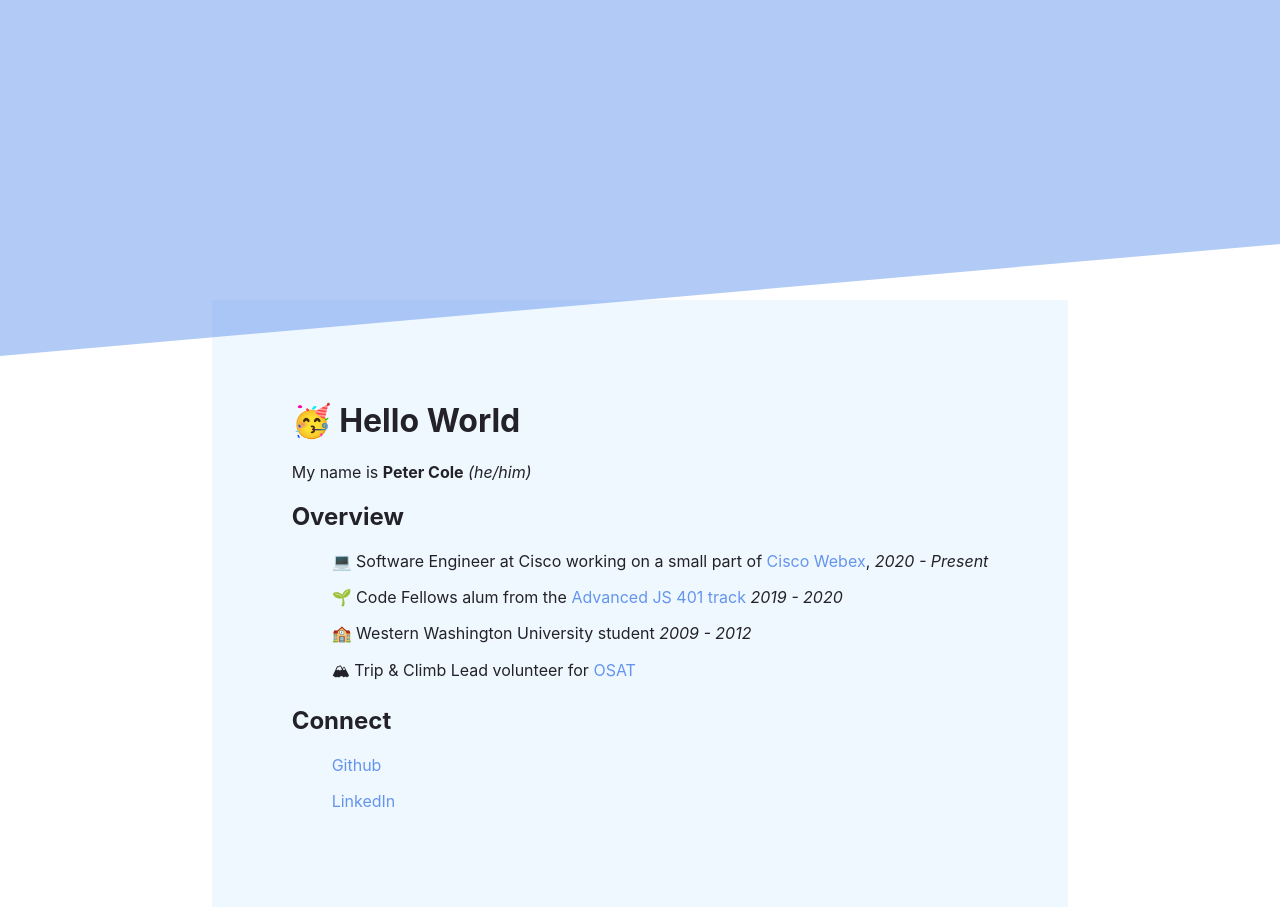
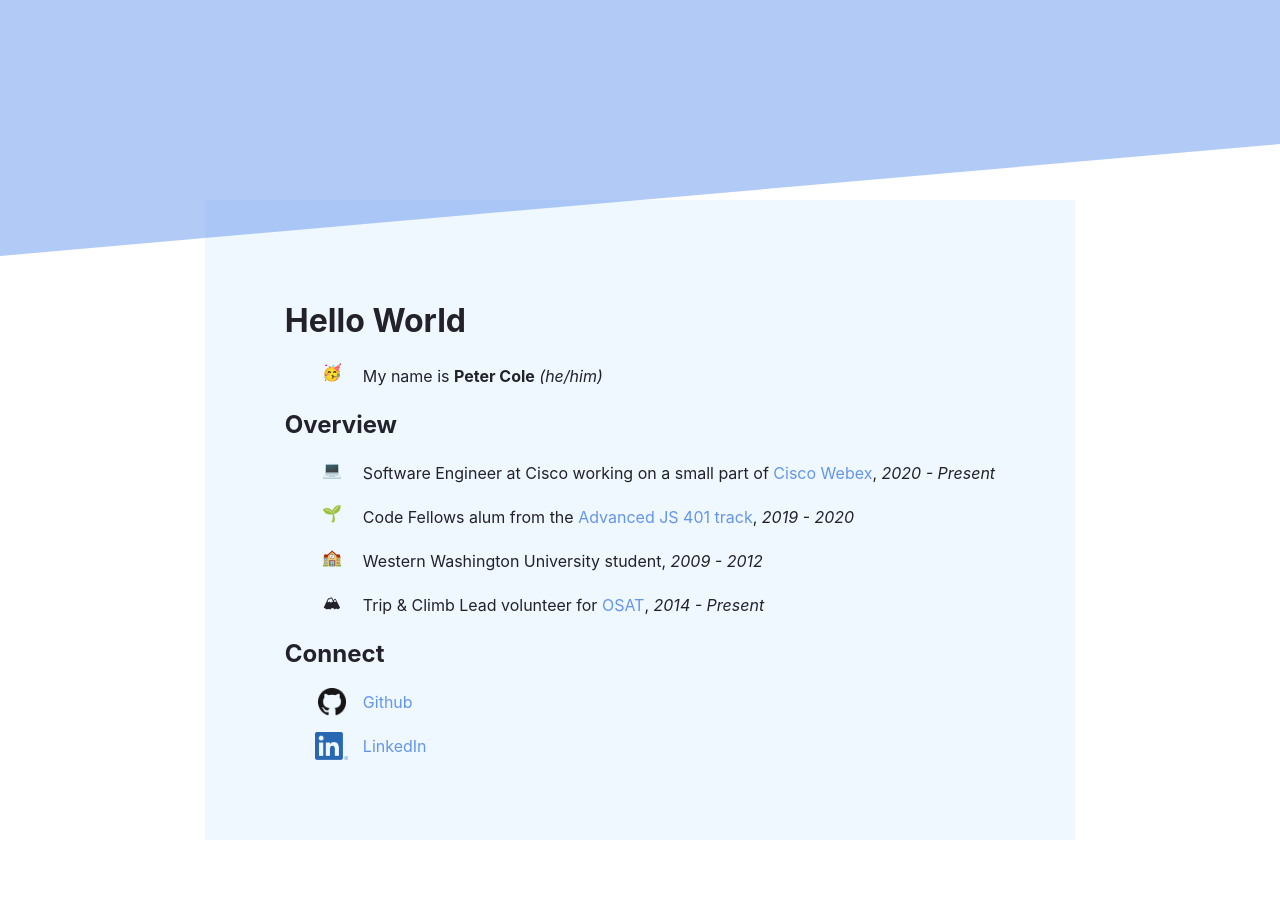
Before and after one commit to peter7cole/peter7cole.github.io, a Gatsby site: page / in a window 1280 px wide. After the commit the page ends 840 px from the top, so only its background shows below. Built offline with nearby package versions, Linux system fonts and the light colour scheme; Gatsby itself is replaced by a stand-in of ours.

Commit message:
feat: bulletrow component and styling

```diff
--- a/package.json
+++ b/package.json
@@ -8,7 +8,7 @@
     "gatsby"
   ],
   "scripts": {
-    "develop": "gatsby develop",
+    "dev": "gatsby develop",
     "start": "gatsby develop",
     "build": "gatsby build",
     "serve": "gatsby serve",
--- /dev/null
+++ b/src/components/BulletRow/index.js
@@ -0,0 +1,51 @@
+import React from 'react';
+import { StaticQuery, graphql } from 'gatsby';
+import PropTypes from 'prop-types';
+
+const BulletRow = ({ data }) => {
+  const { logo, spanElem } = data;
+  const { msg, linkText, linkUrl, time } = spanElem;
+  return (
+    <div className="bullets__rows">
+      <div className="logo">
+        <div className="logo__img">{logo}</div>
+      </div>
+      <div>
+        <span>
+          {msg}
+          {linkText ? ' ' : ''}
+          <a href={`${linkUrl}`}>{linkText}</a>, <i>{time}</i>
+        </span>
+      </div>
+    </div>
+  );
+};
+
+export default function NewBulletRow(props) {
+  return (
+    <StaticQuery
+      query={graphql`
+        query {
+          site {
+            siteMetadata {
+              title
+            }
+          }
+        }
+      `}
+      render={(data) => <BulletRow data={data} {...props} />}
+    />
+  );
+}
+
+BulletRow.propTypes = {
+  data: PropTypes.shape({
+    logo: PropTypes.string,
+    spanElem: PropTypes.shape({
+      msg: PropTypes.string.isRequired,
+      linkText: PropTypes.string,
+      linkUrl: PropTypes.string,
+      title: PropTypes.string.isRequired,
+    }).isRequired,
+  }).isRequired,
+};
--- /dev/null
+++ b/src/d.ts
@@ -0,0 +1,4 @@
+declare module "*.png" {
+  const value: any;
+  export = value;
+}
--- /dev/null
+++ b/src/pages/index.js
@@ -0,0 +1,104 @@
+import React from 'react';
+import githubLogo from '../images/GitHub-Mark-32px.png';
+import linkedinLogo from '../images/LI-In-Bug.png';
+import './styles.css';
+import BulletRow from '../components/BulletRow';
+
+const IndexPage = () => {
+  // TODO: useEffect for time change?
+  // const handleGreeting = () => {
+  //   const date = new Date();
+  // };
+
+  return (
+    <>
+      <div className="diagonal"></div>
+      <div className="box1">
+        <div className="box2">
+          <div className="content">
+            <div className="content__text">
+              <title>Peter Cole</title>
+              <h1>Hello World</h1>
+              <div className="bullets">
+                <div className="bullets__rows">
+                  <div className="logo">
+                    <div className="logo__img">🥳</div>
+                  </div>
+                  <div>
+                    <span>
+                      My name is <strong>Peter Cole</strong> <i>(he/him)</i>
+                    </span>
+                  </div>
+                </div>
+              </div>
+              <h2>Overview</h2>
+              <div className="bullets">
+                <BulletRow
+                  data={{
+                    logo: '💻',
+                    spanElem: {
+                      msg: 'Software Engineer at Cisco working on a small part of ',
+                      linkText: 'Cisco Webex',
+                      linkUrl: 'https://www.webex.com/',
+                      time: '2020 - Present',
+                    },
+                  }}
+                />
+                <BulletRow
+                  data={{
+                    logo: '🌱',
+                    spanElem: {
+                      msg: 'Code Fellows alum from the ',
+                      linkText: 'Advanced JS 401 track',
+                      linkUrl:
+                        'https://www.codefellows.org/courses/code-401/advanced-software-development-in-full-stack-javascript/',
+                      time: '2019 - 2020',
+                    },
+                  }}
+                />
+                <BulletRow
+                  data={{
+                    logo: '🏫',
+                    spanElem: {
+                      msg: 'Western Washington University student',
+                      time: '2009 - 2012',
+                    },
+                  }}
+                />
+                <BulletRow
+                  data={{
+                    logo: '🏔',
+                    spanElem: {
+                      msg: 'Trip & Climb Lead volunteer for',
+                      linkText: 'OSAT',
+                      linkUrl: 'https://osat.org/GCC/',
+                      time: '2014 - Present',
+                    },
+                  }}
+                />
+              </div>
+
+              <h2>Connect</h2>
+              <div className="bullets">
+                <div className="bullets__rows">
+                  <div className="logo">
+                    <img src={githubLogo} alt="github" className="logo__img" />
+                  </div>
+                  <a href="https://github.com/peter7cole">Github</a>
+                </div>
+                <div className="bullets__rows">
+                  <div className="logo">
+                    <img src={linkedinLogo} alt="linkedin" className="logo__img" />
+                  </div>
+                  <a href="https://linkedin.com/in/peter7cole">LinkedIn</a>
+                </div>
+              </div>
+            </div>
+          </div>
+        </div>
+      </div>
+    </>
+  );
+};
+
+export default IndexPage;
--- a/src/pages/index.tsx
+++ /dev/null
@@ -1,95 +0,0 @@
-import * as React from 'react';
-import './styles.css';
-
-// styles
-
-// const docLink = {
-//   text: "TypeScript Documentation",
-//   url: "https://www.gatsbyjs.com/docs/how-to/custom-configuration/typescript/",
-//   color: "#8954A8",
-// }
-
-// markup
-const IndexPage = () => {
-  return (
-    <>
-      <div className="diagonal"></div>
-      <div className="box1">
-        <div className="box2">
-          <div className="content">
-            <div className="content__text">
-              <title>Peter Cole</title>
-              <h1>🥳 Hello World</h1>
-              <p>
-                My name is <strong>Peter Cole</strong> <i>(he/him)</i>
-              </p>
-              <h2>Overview</h2>
-              <ul>
-                💻 Software Engineer at Cisco working on a small part of{' '}
-                <a href="https://www.webex.com/">Cisco Webex</a>, <i>2020 - Present</i>
-              </ul>
-              <ul>
-                🌱 Code Fellows alum from the{' '}
-                <a href="https://www.codefellows.org/courses/code-401/advanced-software-development-in-full-stack-javascript/">
-                  Advanced JS 401 track
-                </a>{' '}
-                <i>2019 - 2020</i>
-              </ul>
-              <ul>
-                🏫 Western Washington University student <i>2009 - 2012</i>
-              </ul>
-              <ul>
-                🏔 Trip & Climb Lead volunteer for <a href="https://osat.org/GCC/">OSAT</a>
-              </ul>
-              <h2>Connect</h2>
-              <ul>
-                {/* <StaticImage></StaticImage> https://www.gatsbyjs.com/docs/how-to/images-and-media/using-gatsby-plugin-image */}
-                <a href="https://github.com/peter7cole">Github</a>
-              </ul>
-              <ul>
-                <a href="https://linkedin.com/in/peter7cole">LinkedIn</a>
-              </ul>
-            </div>
-          </div>
-        </div>
-      </div>
-    </>
-  );
-};
-// - [GitHub](https://github.com/peter7cole)
-// - [LinkedIn](https://linkedin.com/in/peter7cole)
-
-// <h2>Projects</h2>
-// <ul>
-//   <a href="https://cli-journal.web.app/"></a>
-// </ul>
-// <ul>
-//   <a href="https://deck-builder-301-final.herokuapp.com"></a>
-// </ul>
-// <ul>
-//   <a href="https://peter7cole.github.io/mailbox-madness"></a>
-// </ul>
-// <ul>
-//   <a href="https://peter7cole.github.io/mosh-video-rental"></a>
-// </ul>
-// <ul>
-//   <a href="https://github.com/makebrainwaves/BrainWaves"></a>
-// </ul>
-// ## Projects
-
-// | Link                                                            | Description                       |
-// | --------------------------------------------------------------- | --------------------------------- |
-// | [CLI Journal](https://cli-journal.web.app/)                     | Code Fellows 401 Final Project    |
-// | [Deck Builder](https://deck-builder-301-final.herokuapp.com)    | Code Fellows 301 Final Project    |
-// | [Mailbox Madness](https://peter7cole.github.io/mailbox-madness) | Bellevue College JS Final Project |
-// | [Video Rental](https://peter7cole.github.io/mosh-video-rental)  | React Sandboxing                  |
-// | [BrainWaves](https://github.com/makebrainwaves/BrainWaves)      | Open Source Support               |
-
-// ## Connect
-
-// - [GitHub](https://github.com/peter7cole)
-// - [LinkedIn](https://linkedin.com/in/peter7cole)
-
-// > Copyright 2022
-
-export default IndexPage;
--- a/src/pages/styles.css
+++ b/src/pages/styles.css
@@ -6,11 +6,10 @@ body {
 .diagonal {
   background-color: cornflowerblue;
   width: 100%;
-  height: 500px;
+  height: 400px;
   margin-top: -200px;
   transform: skewY(-5deg);
   opacity: 0.5;
-  z-index: 1;
 }
 
 .content {
@@ -21,7 +20,6 @@ body {
   justify-content: center;
   align-items: center;
   font-family: -apple-system, Roboto, sans-serif, serif;
-  z-index: 2;
 }
 
 .content__text {
@@ -35,3 +33,26 @@ a:visited {
   text-decoration: none;
   display: inline-block;
 }
+
+.logo {
+  width: 30px;
+  display: flex;
+  justify-content: center;
+}
+
+.logo__img {
+  height: 28px;
+}
+
+.bullets {
+  display: grid;
+  grid-template-rows: 1fr, 1fr;
+  gap: 1rem;
+}
+
+.bullets__rows {
+  display: flex;
+  align-items: center;
+  gap: 1rem;
+  margin-left: 2rem;
+}
```
Also changed, not shown: src/components/BulletRow/style.css (added, +22 -0 lines), src/images/LI-In-Bug.png (added).
